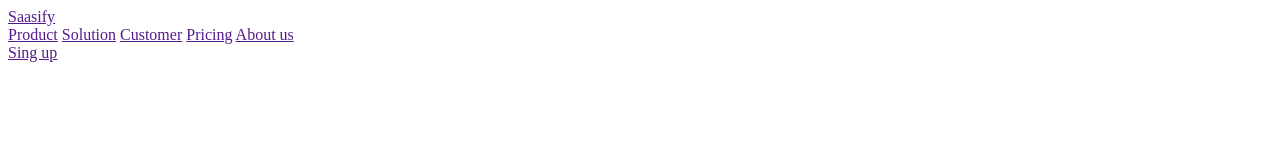
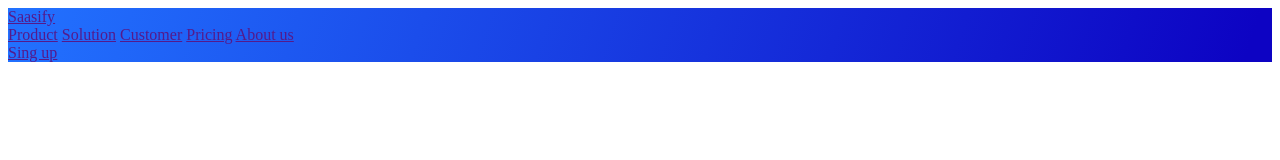
Before and after one commit to Vitori007/proeeekct-, a plain HTML site: page intex.html in a window 1280 px wide. Drawn offline with Linux system fonts and the light colour scheme.

Commit message:
Update style.css

```diff
--- a/style.css
+++ b/style.css
@@ -1,3 +1,6 @@
 .conteiner{
       max-width:1200px;
 }
+header{
+      background: linear-gradient(108.21deg, #2272FF 0%, #0D03C3 97.89%);
+}
```
